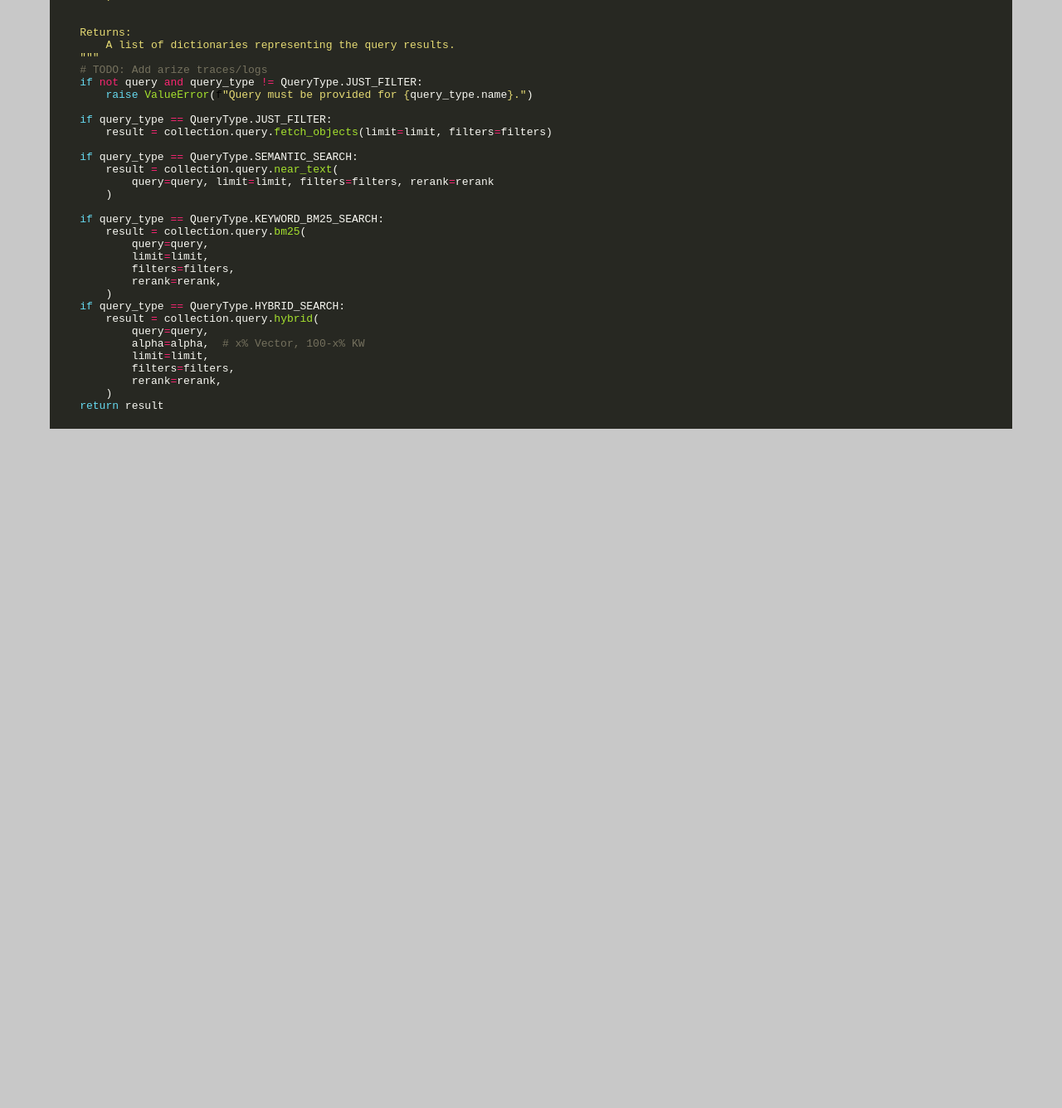
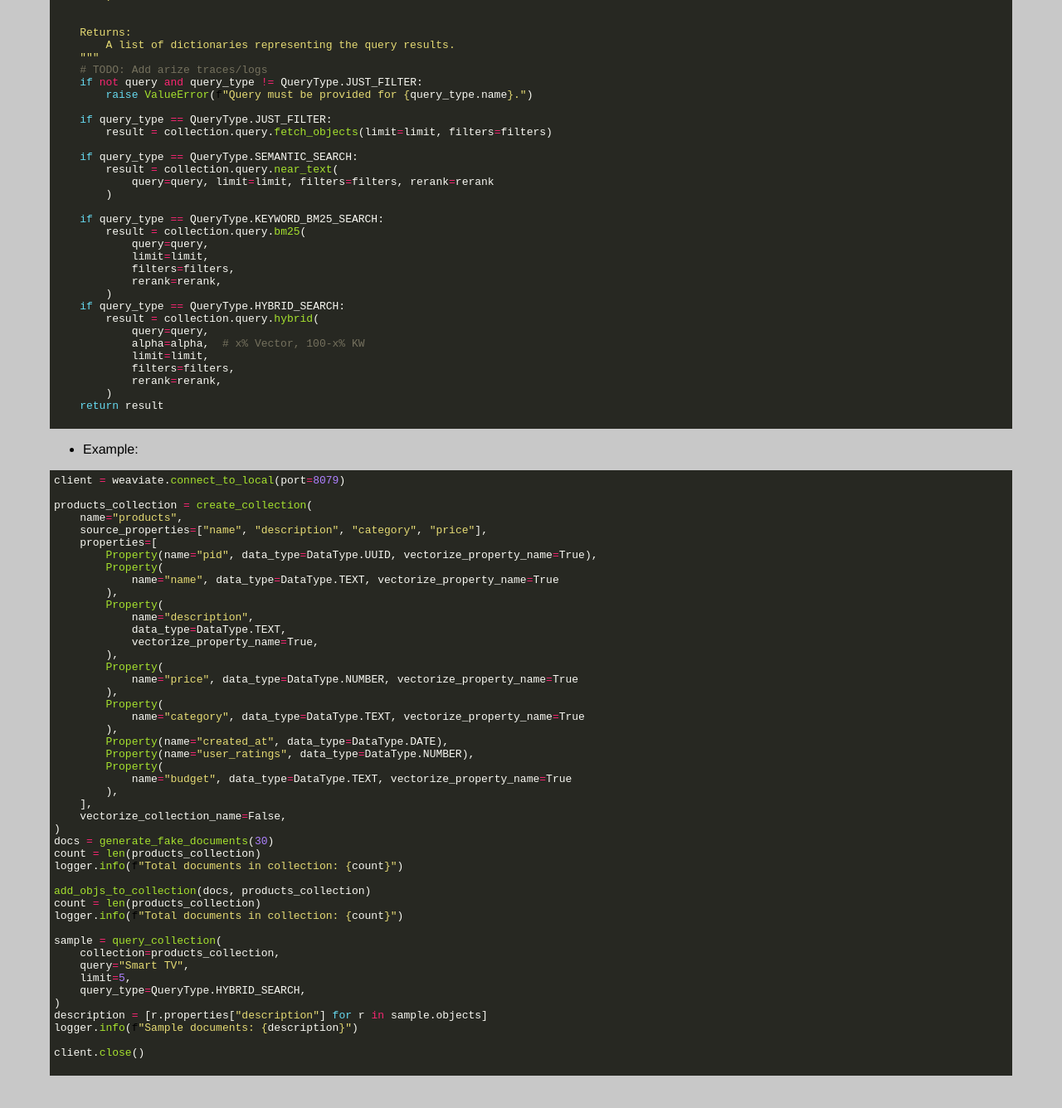
Before and after one commit to CarlosPena00/carlospena00.github.io, a Jekyll site: the page built from _posts/2025-07-25-nosql-vector-weaviate-tldr.md, in a window 1280 px wide and 1400 px high, scrolled down 3745 px. Shown: the top 1336 px of the window at 83% size. Built offline with Jekyll 4.4.1, drawn with Linux system fonts in a browser that asks for light colours; before the commit the page ends 4375 px from its top, so only the background shows below that.

Commit message:
feat(blog): Add example usage for Weaviate client and collection creation

````diff
--- a/_posts/2025-07-25-nosql-vector-weaviate-tldr.md
+++ b/_posts/2025-07-25-nosql-vector-weaviate-tldr.md
@@ -268,3 +268,56 @@ def query_collection(  # type: ignore[no-any-unimported]
     return result
 
 ```
+
+- Example:
+
+```py
+client = weaviate.connect_to_local(port=8079)
+
+products_collection = create_collection(
+    name="products",
+    source_properties=["name", "description", "category", "price"],
+    properties=[
+        Property(name="pid", data_type=DataType.UUID, vectorize_property_name=True),
+        Property(
+            name="name", data_type=DataType.TEXT, vectorize_property_name=True
+        ),
+        Property(
+            name="description",
+            data_type=DataType.TEXT,
+            vectorize_property_name=True,
+        ),
+        Property(
+            name="price", data_type=DataType.NUMBER, vectorize_property_name=True
+        ),
+        Property(
+            name="category", data_type=DataType.TEXT, vectorize_property_name=True
+        ),
+        Property(name="created_at", data_type=DataType.DATE),
+        Property(name="user_ratings", data_type=DataType.NUMBER),
+        Property(
+            name="budget", data_type=DataType.TEXT, vectorize_property_name=True
+        ),
+    ],
+    vectorize_collection_name=False,
+)
+docs = generate_fake_documents(30)
+count = len(products_collection)
+logger.info(f"Total documents in collection: {count}")
+
+add_objs_to_collection(docs, products_collection)
+count = len(products_collection)
+logger.info(f"Total documents in collection: {count}")
+
+sample = query_collection(
+    collection=products_collection,
+    query="Smart TV",
+    limit=5,
+    query_type=QueryType.HYBRID_SEARCH,
+)
+description = [r.properties["description"] for r in sample.objects]
+logger.info(f"Sample documents: {description}")
+
+client.close()
+
+```
````
